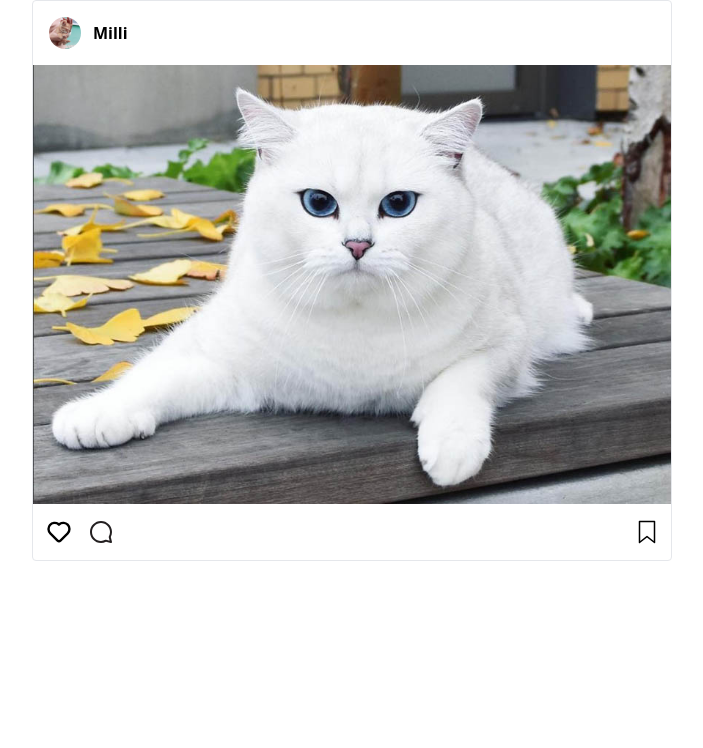
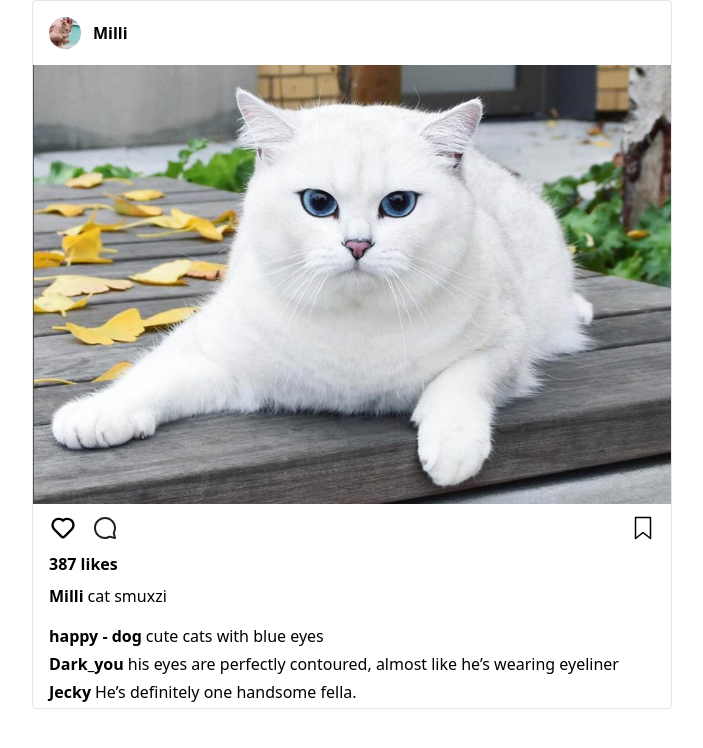
Before and after one commit to Milli-Mi/react-instagram-clone, a React (Create React App) app: page / in a window 1280 px wide. Shown: the top 748 px of the page, without its empty margins (288-991 px from the left). Built offline with nearby package versions, Linux system fonts and the light colour scheme; some icons are missing.

Commit message:
Update file

```diff
--- a/src/components/App.js
+++ b/src/components/App.js
@@ -9,9 +9,47 @@
      const post = {
          src: images,
          caption: 'cat smuxzi',
-         username: "Milli",
-         profileSrc: profileImg
-
+         username: 'Milli',
+         profileSrc: profileImg,
+         likes: 387,
+         comments: [
+             {
+                 text: 'cute cats with blue eyes',
+                 username: 'happy - dog',
+             },
+             {
+                 text: 'his eyes are perfectly contoured, almost like he’s wearing eyeliner',
+                 username: 'Dark_you',
+             },
+             {
+                 text: 'He’s definitely one handsome fella.',
+                 username: 'Jecky',
+             },
+             {
+                 text: 'cute cats with blue eyes',
+                 username: 'happy - dog',
+             },
+             {
+                 text: 'his eyes are perfectly contoured, almost like he’s wearing eyeliner',
+                 username: 'Dark_you',
+             },
+             {
+                 text: 'He’s definitely one handsome fella.',
+                 username: 'Jecky',
+             },
+             {
+                 text: 'cute cats with blue eyes',
+                 username: 'happy - dog',
+             },
+             {
+                 text: 'his eyes are perfectly contoured, almost like he’s wearing eyeliner',
+                 username: 'Dark_you',
+             },
+             {
+                 text: 'He’s definitely one handsome fella.',
+                 username: 'Jecky',
+             },
+         ],
      };
      return (
          <div className="grid grid-cols-12">
--- a/src/components/Post/Actions.js
+++ b/src/components/Post/Actions.js
@@ -5,10 +5,12 @@ import { ReactComponent as Send } from '../../icons/send.svg';
 import { ReactComponent as Bookmark } from '../../icons/bookmark.svg';
 
 export default class Actions extends Component {
+
   render() {
+       const { likes } = this.props;
     return (
         <div>
-            <div className='flex p-3 justify-between'>
+            <div className='flex pl-4 pr-4 mt-2 justify-between'>
                 <span className='flex'>
                     <Like className='w-7 cursor-pointer mr-3' />
                     <Comment className='w-8 cursor-pointer mr-3' />
@@ -18,6 +20,9 @@ export default class Actions extends Component {
                     <Bookmark className='w-6 cursor-pointer' />
                 </span>
             </div>
+            <p className='pl-4 mt-2  font-bold'>
+                {likes === 1 ? `${likes} like` : `${likes} likes`}
+            </p>
         </div>
     );
   }
--- /dev/null
+++ b/src/components/Post/Caption.js
@@ -0,0 +1,8 @@
+import React from 'react';
+
+export default function Caption({username, caption}) {
+  return <div className = 'p-4 pt-2'>
+      <span className="font-bold mr-1">{username}</span>
+      <span>{caption}</span>
+  </div>;
+}
--- /dev/null
+++ b/src/components/Post/Comments.js
@@ -0,0 +1,21 @@
+import React, { Component } from 'react';
+
+export default class Comments extends Component {
+  render() {
+      const { comments } = this.props;
+    return (
+        <div className='pl-4'>
+            {comments.slice(0, 3).map((comment) => (
+                <p className = 'mb-1'>
+
+                <a href = '#'>
+
+                        <span className = 'mr-1 font-bold'>{comment.username}</span>
+                    </a>
+                    <span>{comment.text}</span>
+                </p>
+            ))}
+        </div>
+    );
+  }
+}
--- a/src/components/Post/index.js
+++ b/src/components/Post/index.js
@@ -1,7 +1,13 @@
-import React, { Component } from 'react';
+import React, { Component } from 'react'
 import Image from './Image'
 import Header from './Header'
 import Actions from './Actions'
+import Caption from './Caption'
+import Comments from './Comments'
+
+
+
+
 export default class Post extends Component {
     render() {
         const { post } = this.props;
@@ -9,7 +15,9 @@ export default class Post extends Component {
             <div className="border rounded border-gray-200 col-start-4 col-end-10">
                 <Header username={post.username} profileSrc={post.profileSrc} />
                 <Image src={post.src} caption={post.caption} />
-                <Actions />
+                <Actions likes = {post.likes}/>
+                <Caption caption={post.caption} username={post.username}/>
+                <Comments comments={post.comments} username={post.username}/>
             </div>
         );
     }
```
Also changed, not shown: 1 other file (tests, documents, lock files or other folders).
